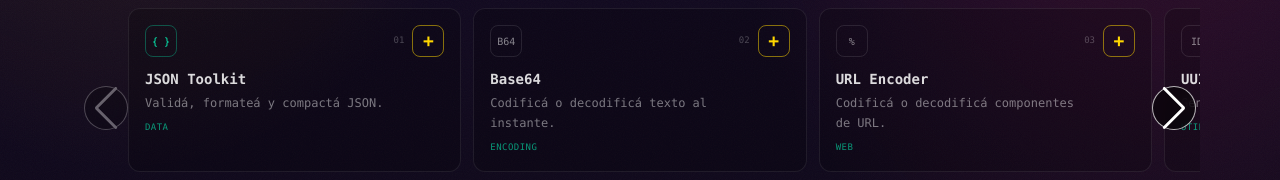
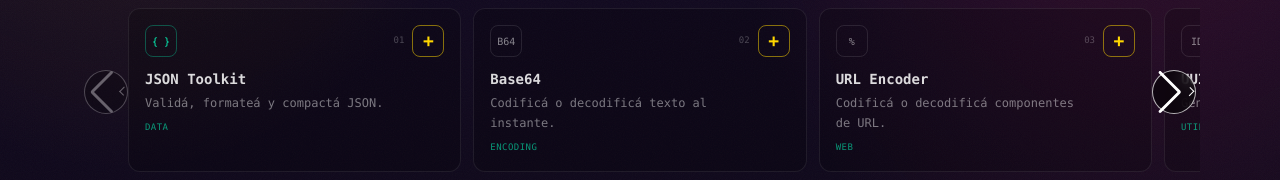
Before and after one commit to lu-developer476/Portfolio, a Next.js app: page /laboratory in a window 1280 px wide. Shown: the part 753-933 px from the top of the page. Built offline with nearby package versions, Linux system fonts and the light colour scheme.

Commit message:
Replace Swiper navigation glyph with fixed CSS chevrons

```diff
--- a/src/app/globals.css
+++ b/src/app/globals.css
@@ -1042,14 +1042,27 @@ html[data-theme="galaxy"] .hud-circle {
   transition: transform 0.2s ease, border-color 0.2s ease, background 0.2s ease;
 }
 
-/* Swiper's built-in navigation glyph is sized by this variable (44px by default). */
-.projects-arrow-carousel {
-  --swiper-navigation-size: 0.75rem;
-}
-
+/* Flechas geométricas propias: no depender del glifo tipográfico de Swiper. */
 .projects-arrow-carousel .swiper-button-prev::after,
 .projects-arrow-carousel .swiper-button-next::after {
-  font-size: var(--swiper-navigation-size) !important;
+  content: "" !important;
+  display: block;
+  width: 0.42rem;
+  height: 0.42rem;
+  border-top: 1.5px solid currentColor;
+  border-right: 1.5px solid currentColor;
+  font-size: 0 !important;
+  line-height: 0;
+}
+
+.projects-arrow-carousel .swiper-button-prev::after {
+  transform: rotate(-135deg);
+  margin-left: 0.18rem;
+}
+
+.projects-arrow-carousel .swiper-button-next::after {
+  transform: rotate(45deg);
+  margin-right: 0.18rem;
 }
 
 .projects-arrow-carousel .swiper-button-prev:hover,
@@ -1358,9 +1371,6 @@ label {
     height: 1.8rem;
   }
 
-  .projects-arrow-carousel {
-    --swiper-navigation-size: 0.625rem;
-  }
 
   .project-preview-viewport {
     height: clamp(8rem, 42vw, 12rem);
```
